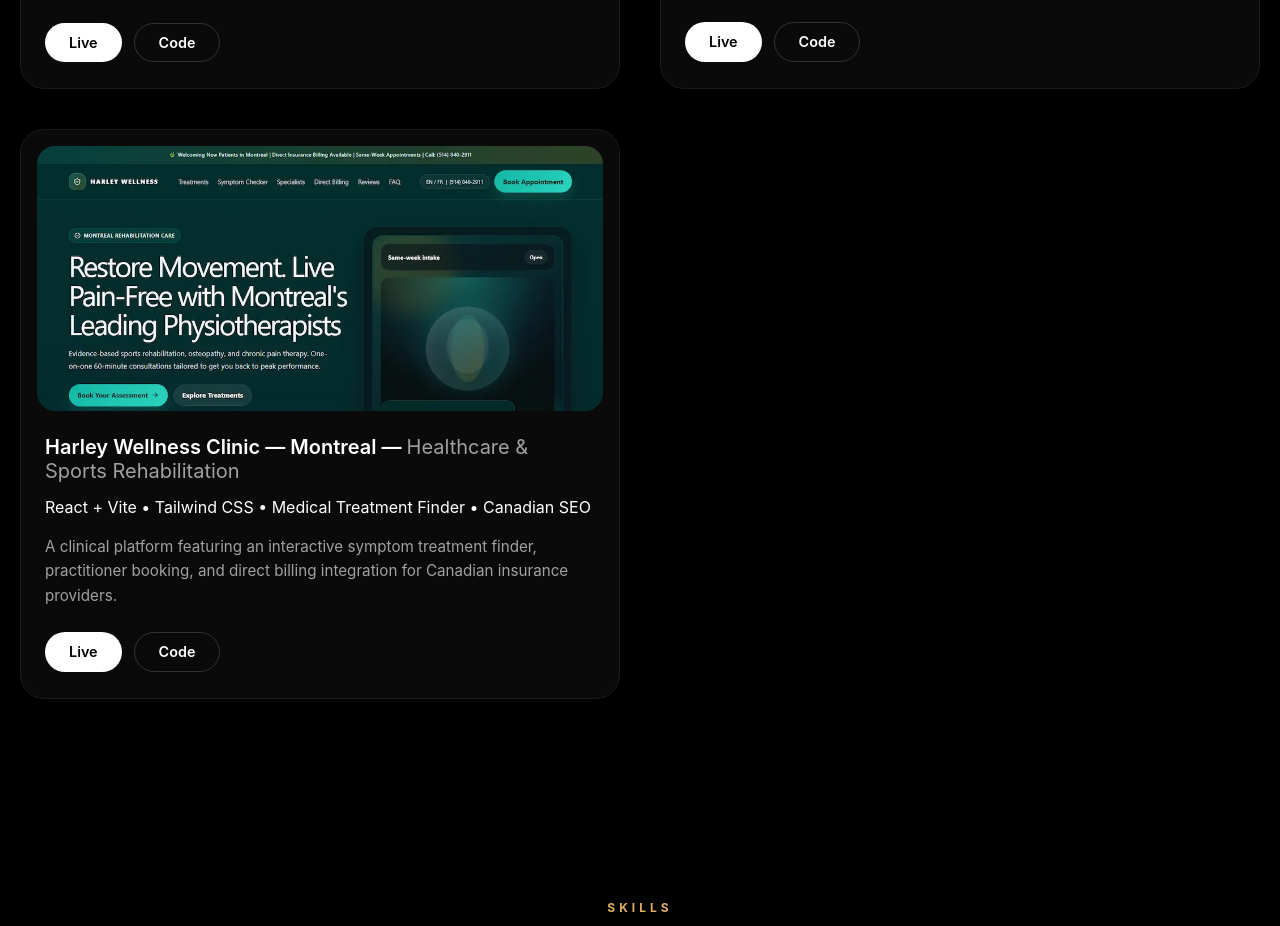
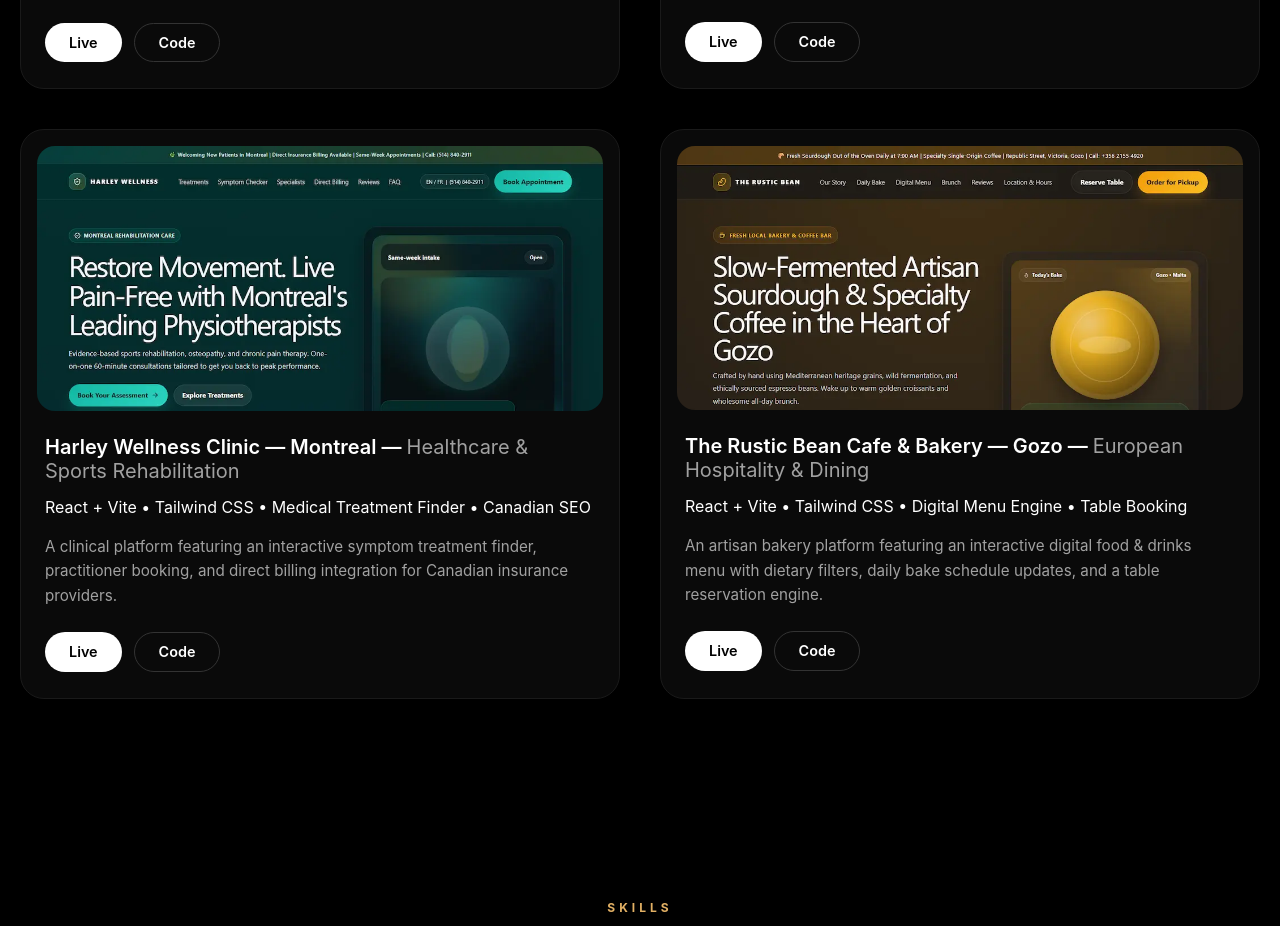
Before and after one commit to vectorvic11/My-portfolio, a React (Vite) app in the folder my-portfolio/: page / in a window 1280 px wide. Shown: the part 2260-3186 px from the top of the page. Built offline with nearby package versions, Linux system fonts and the light colour scheme.

Commit message:
feat: complete all 6 international flagship projects

```diff
--- a/my-portfolio/src/components/Projects.jsx
+++ b/my-portfolio/src/components/Projects.jsx
@@ -3,6 +3,7 @@
 import img3 from '../assets/cumbria-preview.webp';
 import img4 from '../assets/highland-preview.webp';
 import img5 from '../assets/harley-preview.webp';
+import img6 from '../assets/rustic-preview.webp';
 import './Projects.css';
 
 const projects = [
@@ -55,6 +56,16 @@
     image: img5,
     liveLink: "https://harleywellnessquebec.vercel.app",
     codeLink: "https://github.com/vectorvic11/harleywellnessquebec",
+  },
+  {
+    id: 6,
+    name: "The Rustic Bean Cafe & Bakery — Gozo",
+    type: "European Hospitality & Dining",
+    description: "An artisan bakery platform featuring an interactive digital food & drinks menu with dietary filters, daily bake schedule updates, and a table reservation engine.",
+    tech: ["React + Vite", "Tailwind CSS", "Digital Menu Engine", "Table Booking"],
+    image: img6,
+    liveLink: "https://rusticbeancafebakerygozo.vercel.app",
+    codeLink: "https://github.com/vectorvic11/rusticbeancafebakerygozo",
   },
 ];
 
```
Also changed, not shown: my-portfolio/src/assets/rustic-preview.webp (added).
